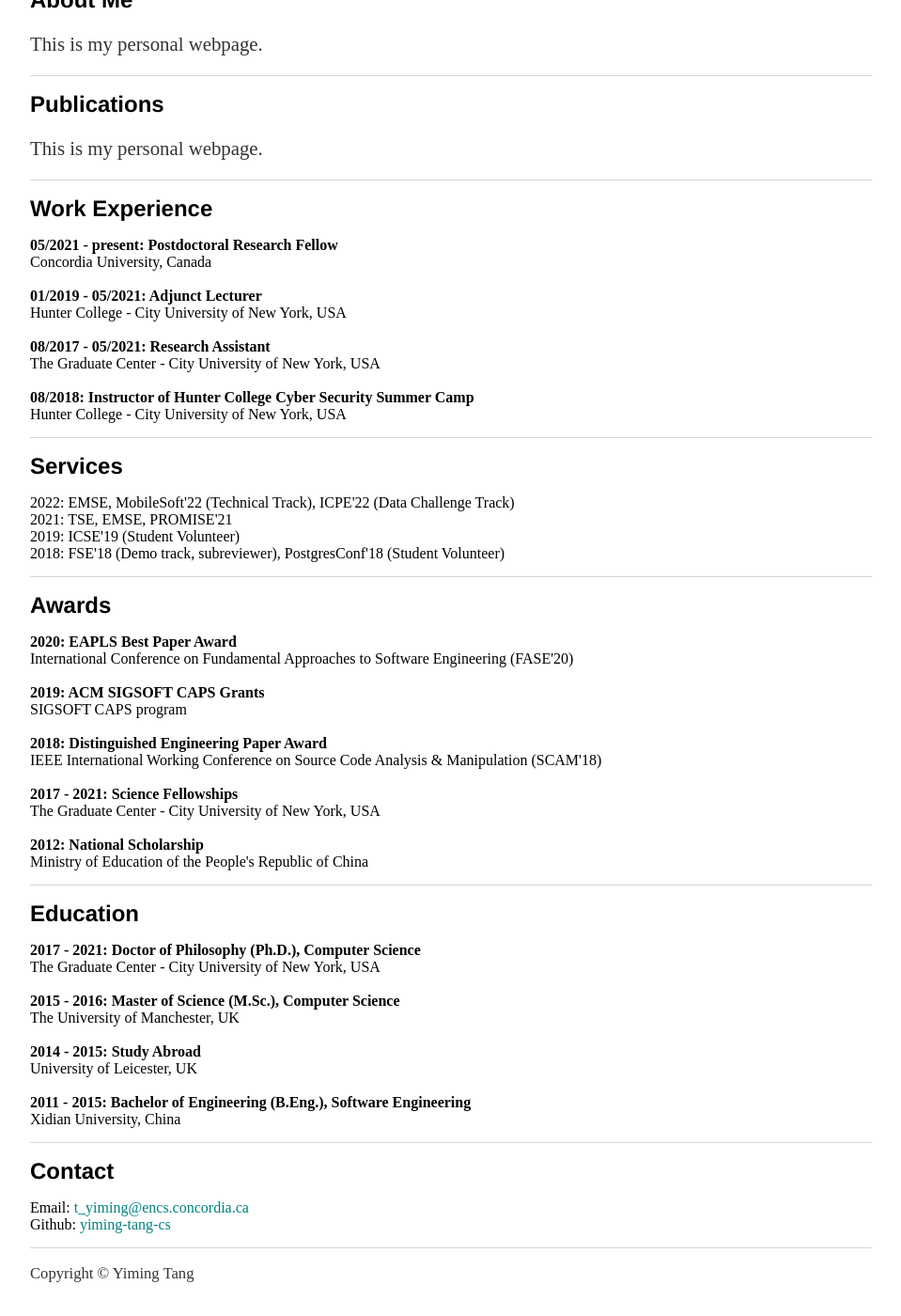
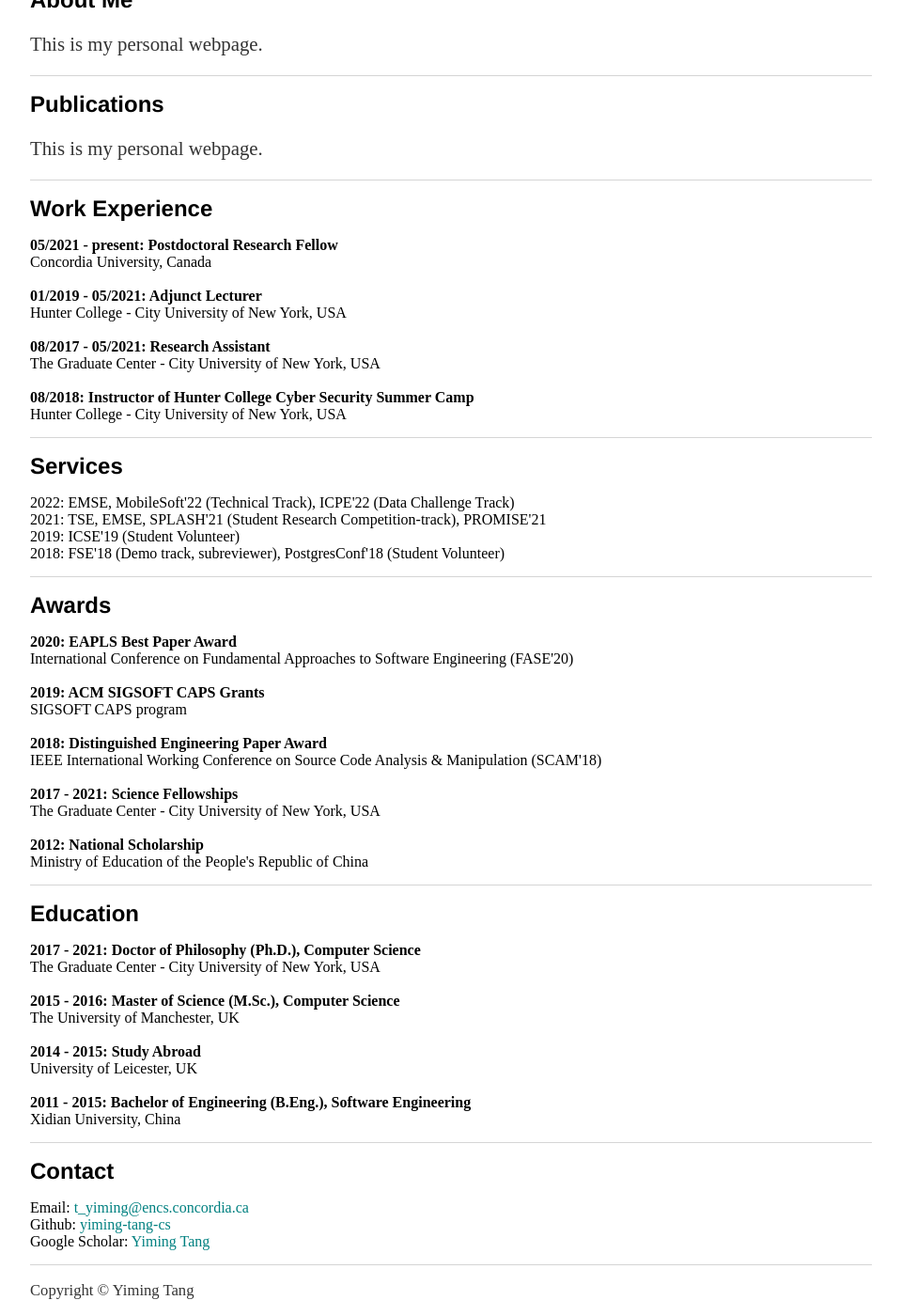
Before and after one commit to yiming-tang-cs/yiming-tang-cs.github.io, a Jekyll site: the page built from index.html, in a window 1280 px wide and 1400 px high, scrolled down 243 px. Shown: the whole window at 94% size, without its empty margins (160-1119 px from the left). Built offline with Jekyll 4.4.1, drawn with Linux system fonts in a browser that asks for light colours.

Commit message:
Update index.html

```diff
--- a/index.html
+++ b/index.html
@@ -35,7 +35,7 @@
 <div id="services">
     <h1>Services</h1>
     2022: EMSE, MobileSoft'22 (Technical Track), ICPE'22 (Data Challenge Track)<br/>
-    2021: TSE, EMSE, PROMISE'21<br/>
+    2021: TSE, EMSE, SPLASH'21 (Student Research Competition-track), PROMISE'21<br/>
     2019: ICSE'19 (Student Volunteer)<br/>
     2018: FSE'18 (Demo track, subreviewer), PostgresConf'18 (Student Volunteer)<br/>
 </div>
@@ -87,4 +87,6 @@
     Email: <a href="mailto:t_yiming@encs.concordia.ca">t_yiming@encs.concordia.ca</a>
     <br/>
     Github: <a href="https://github.com/yiming-tang-cs">yiming-tang-cs</a>
+    <br/>
+    Google Scholar: <a href="https://scholar.google.com/citations?user=yQd3GgoAAAAJ">Yiming Tang</a>
 </div>
```
